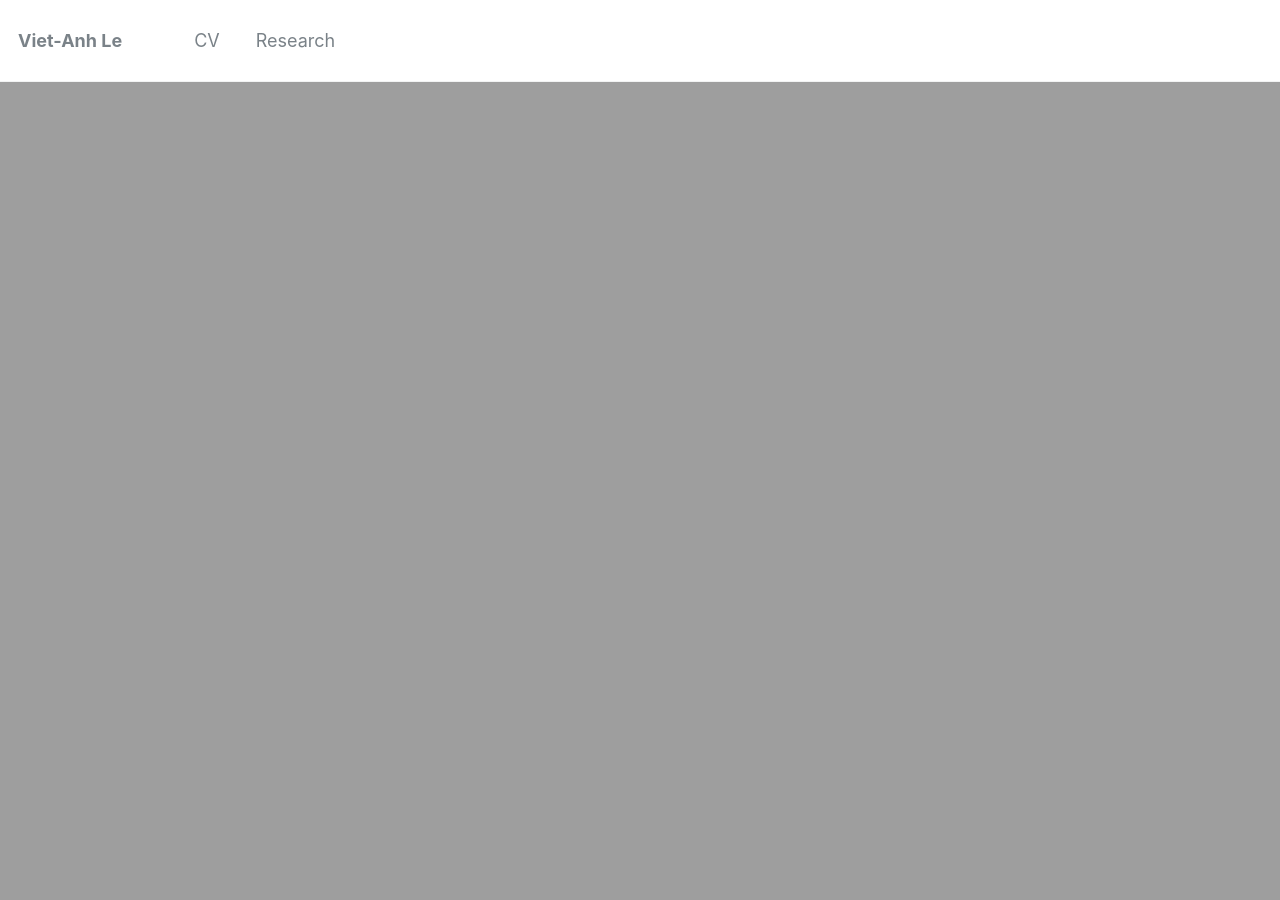
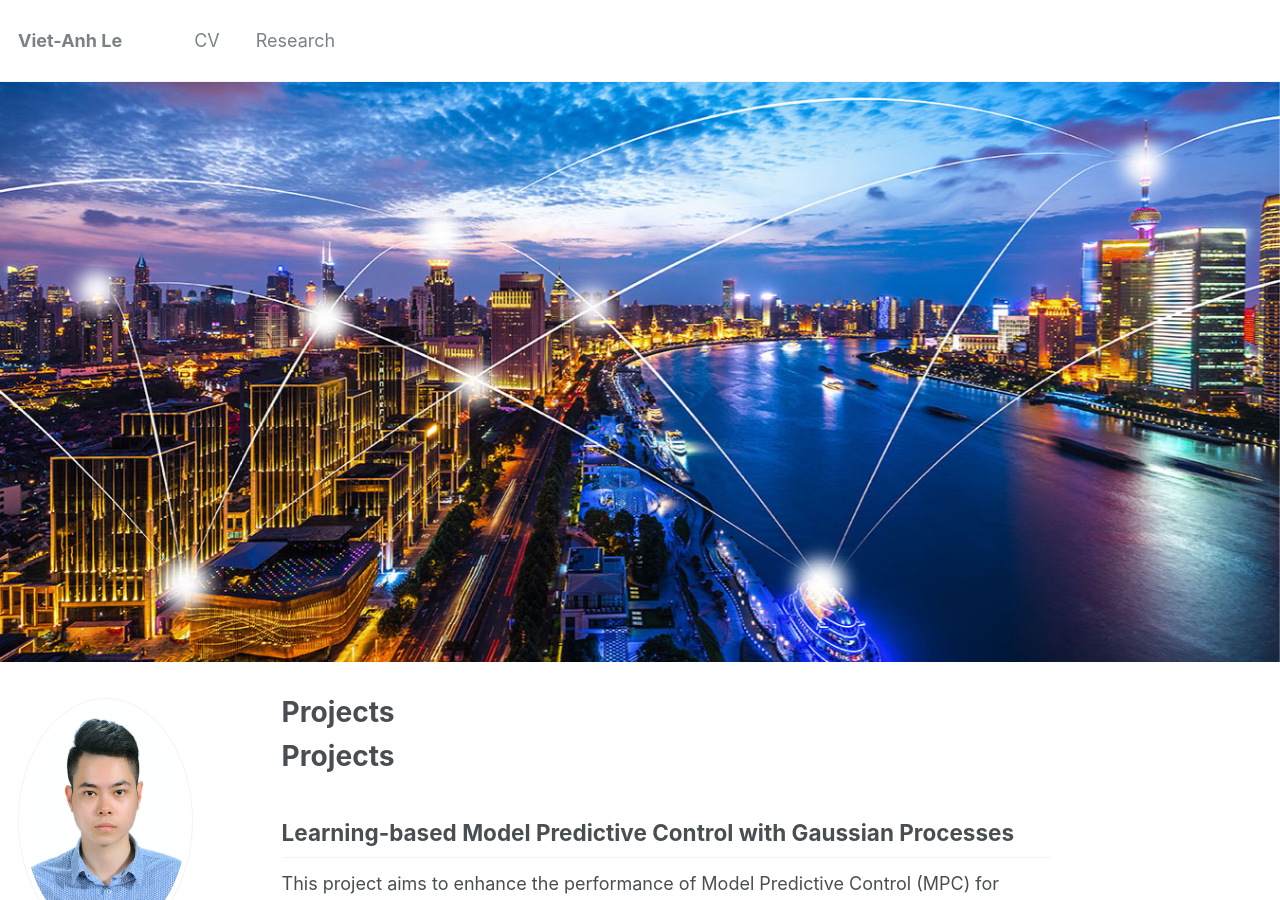
Before and after one commit to vietanhle0101/vietanhle0101.github.io, a Jekyll site: the page built from _pages/projects.md, in a window 1280 px wide and 900 px high. Built offline with Jekyll 4.4.1, drawn with Linux system fonts in a browser that asks for light colours; our own code applies the rules of GitHub Pages for plain Markdown files.

Commit message:
add header photo

```diff
--- a/_pages/projects.md
+++ b/_pages/projects.md
@@ -1,7 +1,7 @@
 ---
 layout: single
 header:
-  image: smartcity.png
+  image: smartcity.jpeg
 permalink: /research/
 author_profile: true
 ---
```
Also changed, not shown: _pages/about.md (+1 -1 lines), images/hp.jpeg (renamed from images/hp.png).
